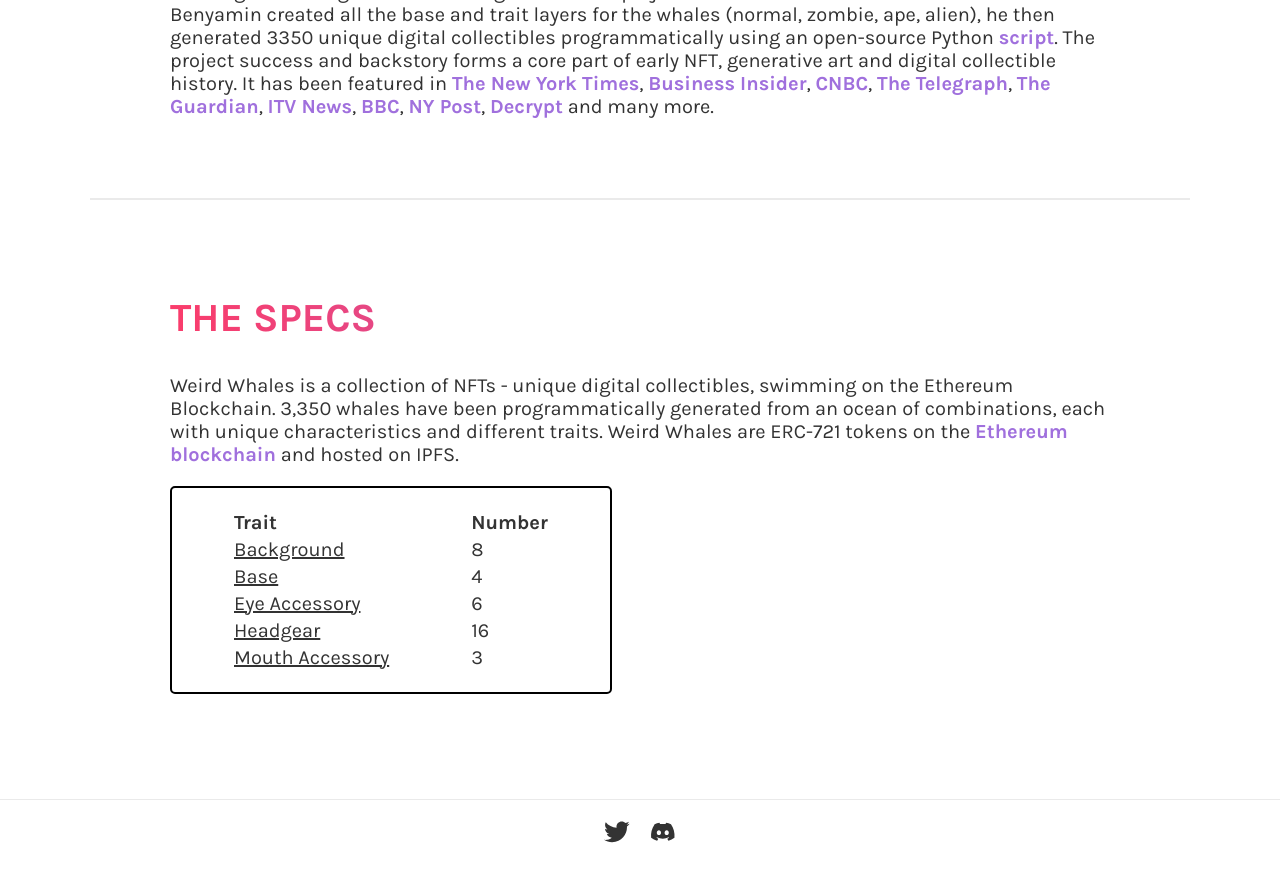
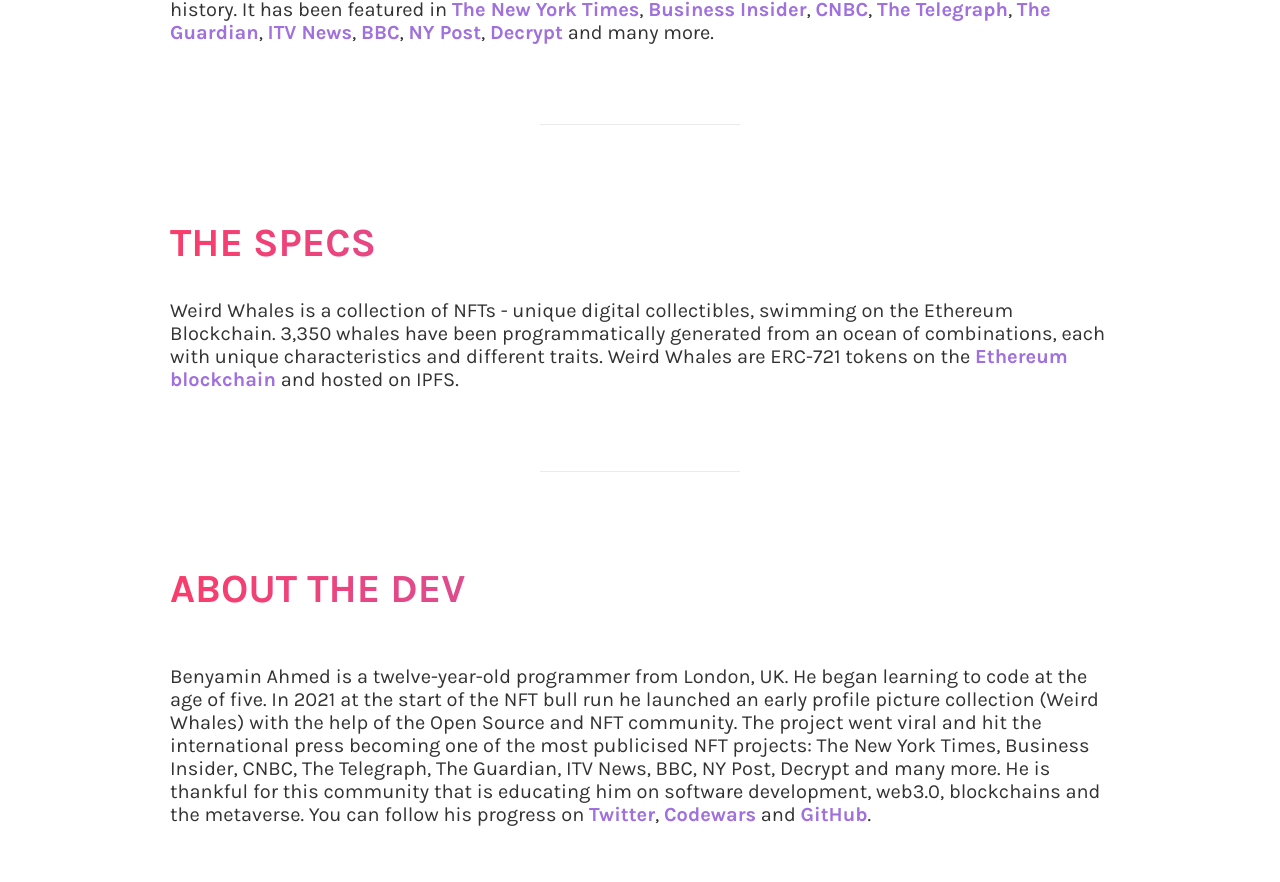
Before and after one commit to Weird-Whales/website, a Next.js app: page / in a window 1280 px wide. Shown: the part 1860-2742 px from the top of the page. Built offline with nearby package versions, Linux system fonts and the light colour scheme.

Commit message:
Added sections with information

```diff
--- a/pages/index.tsx
+++ b/pages/index.tsx
@@ -40,9 +40,6 @@ const Home: NextPage<ServerHydratedProps> = ({ randomWhaleIDs }) => {
               <WhaleImage whaleID={randomWhaleIDs[2]} size={250} isAnchor />
             </FlexRow>
           </Container>
-        </Section>
-        <Section>
-          <hr className={styles.grayLine} />
         </Section>
         <Section>
           <Container>
@@ -292,92 +289,54 @@ const Home: NextPage<ServerHydratedProps> = ({ randomWhaleIDs }) => {
               </a>{' '}
               and hosted on IPFS.
             </p>
+          </Container>
+        </Section>
+        <Section>
+          <hr className={styles.grayLine} />
+        </Section>
+        <Section>
+          <Container>
+            <h2 className={styles.subTitle}>ABOUT THE DEV</h2>
 
-            <table>
-              <tr>
-                <th>Trait</th>
-                <th>Number</th>
-              </tr>
-              <tr>
-                <td>
+            <FlexRow>
+              <p>
+                Benyamin Ahmed is a twelve-year-old programmer from London, UK.
+                He began learning to code at the age of five. In 2021 at the
+                start of the NFT bull run he launched an early profile picture
+                collection (Weird Whales) with the help of the Open Source and
+                NFT community. The project went viral and hit the international
+                press becoming one of the most publicised NFT projects: The New
+                York Times, Business Insider, CNBC, The Telegraph, The Guardian,
+                ITV News, BBC, NY Post, Decrypt and many more. He is thankful
+                for this community that is educating him on software
+                development, web3.0, blockchains and the metaverse. You can
+                follow his progress on{' '}
                 <a
-                    href=""
                   target="_blank"
-                    rel="noreferrer"
+                  className={styles.subTextLink}
+                  href="https://twitter.com/ObiWanBenoni"
                 >
-                    Background
+                  Twitter
                 </a>
-                </td>
-                <td>
-                  8
-                </td>
-              </tr>
-              <tr>
-                <td>
+                ,{' '}
                 <a
-                    href=""
                   target="_blank"
-                    rel="noreferrer"
+                  className={styles.subTextLink}
+                  href="https://www.codewars.com/users/benyaminahmed"
                 >
-                    Base
+                  Codewars
+                </a>{' '}
+                and{' '}
+                <a
+                  target="_blank"
+                  className={styles.subTextLink}
+                  href="https://github.com/benyaminahmed"
+                >
+                  GitHub
                 </a>
-                </td>
-                <td>
-                  4
-                </td>
-              </tr>
-
-              <tr>
-                <td>
-                  <a
-                    href=""
-                    target="_blank"
-                    rel="noreferrer"
-                  >
-                    Eye Accessory
-                  </a>
-                </td>
-                <td>
-                  {
-                    6
-                  }
-                </td>
-              </tr>
-              <tr>
-                <td>
-                  <a
-                    href=""
-                    target="_blank"
-                    rel="noreferrer"
-                  >
-                    Headgear
-                  </a>
-                </td>
-                <td>
-                  {
-                    16
-                  }
-                </td>
-              </tr>
-              <tr>
-                <td>
-                  <a
-                    href=""
-                    target="_blank"
-                    rel="noreferrer"
-                  >
-                    Mouth Accessory
-                  </a>
-                </td>
-                <td>
-                  {
-                    3
-                  }
-                </td>
-              </tr>
-            </table>
-
-
+                .
+              </p>
+            </FlexRow>
           </Container>
         </Section>
       </main>
--- a/styles/Home.module.css
+++ b/styles/Home.module.css
@@ -92,11 +92,11 @@
 }
 
 .grayLine {
-  border-bottom: 2px solid #EAEAEA;
+  border-bottom: 1px solid #EAEAEA;
   border-top: none;
   border-right: none;
   border-left: none;
-  width: 1100px;
+  width: 200px;
 }
 
 .logo {
@@ -123,3 +123,7 @@
   color: #a070dd;
   font-weight: bolder;
 }
+
+.benyaminPicture {
+  border-radius: 50%;
+}
```
Also changed, not shown: pages/_app.tsx (+21 -0 lines), public/images/benyamin.png (added). Lines whose indentation alone changed are shown as unchanged.
